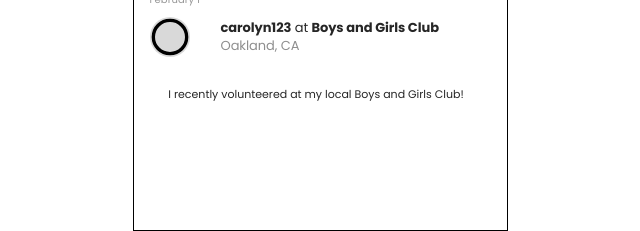
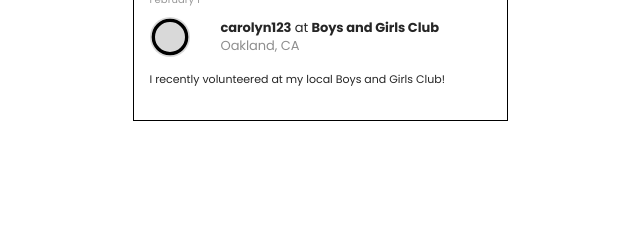
Before and after one commit to justinjfu7/blueprint-onboarding, a Next.js app: page / in a window 1280 px wide. Shown: the part 625-856 px from the top of the page, without its empty margins (320-960 px from the left). After the commit the page ends 800 px from the top, so only its background shows below. Built offline with nearby package versions, Linux system fonts and the light colour scheme.

Commit message:
[chore] Added the comment component

```diff
--- a/app/page.tsx
+++ b/app/page.tsx
@@ -7,6 +7,14 @@
 import { BlueprintLogo } from "@/assets/logos/BlueprintLogo";
 import "@/styles/global.css";
 import styles from "./styles.module.css";
+
+const Comment = () => {
+  return (
+    <div className={styles.comment}>
+      I recently volunteered at my local Boys and Girls Club!
+    </div>
+  );
+};
 
 export default function Home() {
   return (
@@ -76,9 +84,7 @@
               <div className={styles.location}>Oakland, CA</div>
             </div>
           </div>
-          <div className={styles.caption}>
-            I recently volunteered at my local Boys and Girls Club!
-          </div>
+          <Comment />
         </div>
       </div>
     </main>
--- a/app/styles.module.css
+++ b/app/styles.module.css
@@ -130,6 +130,20 @@
   line-height: 18px; /* 138.462% */
 }
 
+.comment {
+  display: flex;
+  width: 365px;
+  height: 50px;
+  justify-content: flex-start;
+  padding: 0 16px;
+  color: #262626;
+  font-family: Poppins;
+  font-size: 11px;
+  font-style: normal;
+  font-weight: 400;
+  line-height: 18px;
+}
+
 .actions {
   color: #000;
   line-height: 18px; /* 180% */
```
